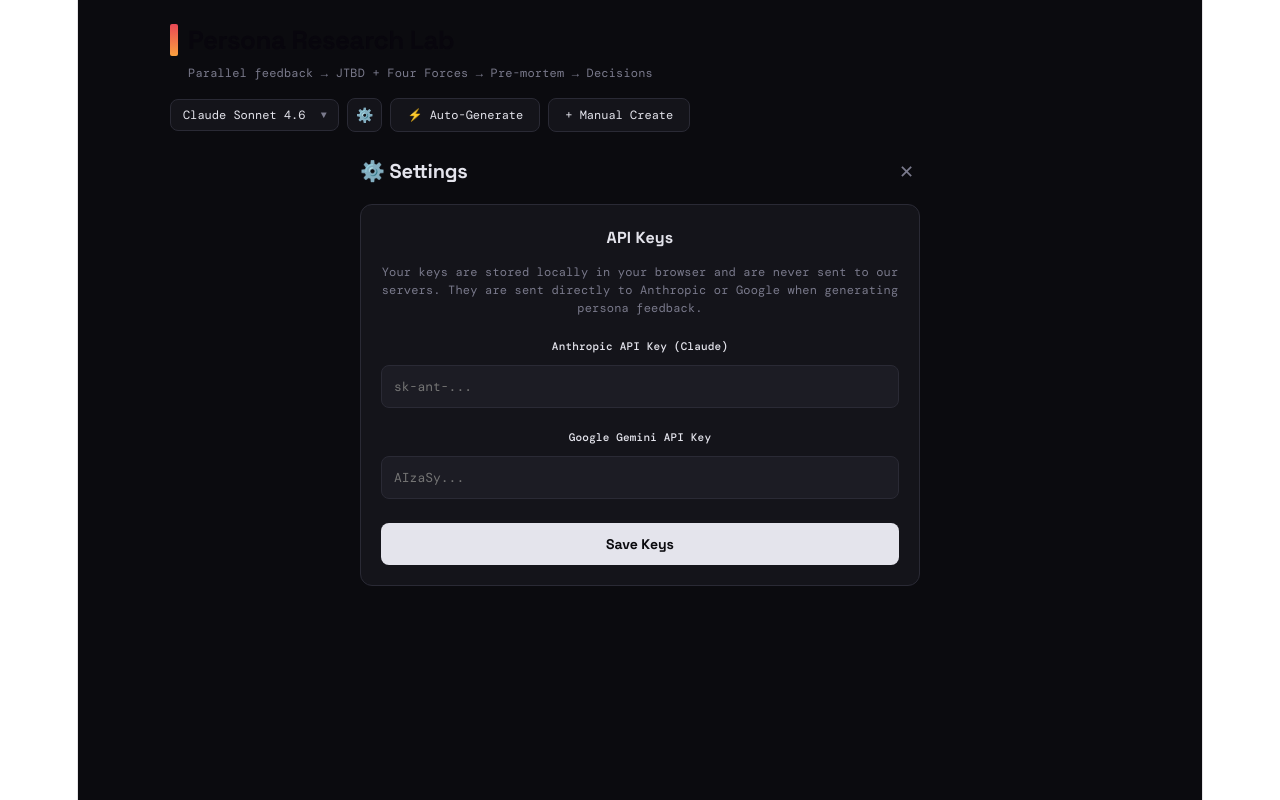
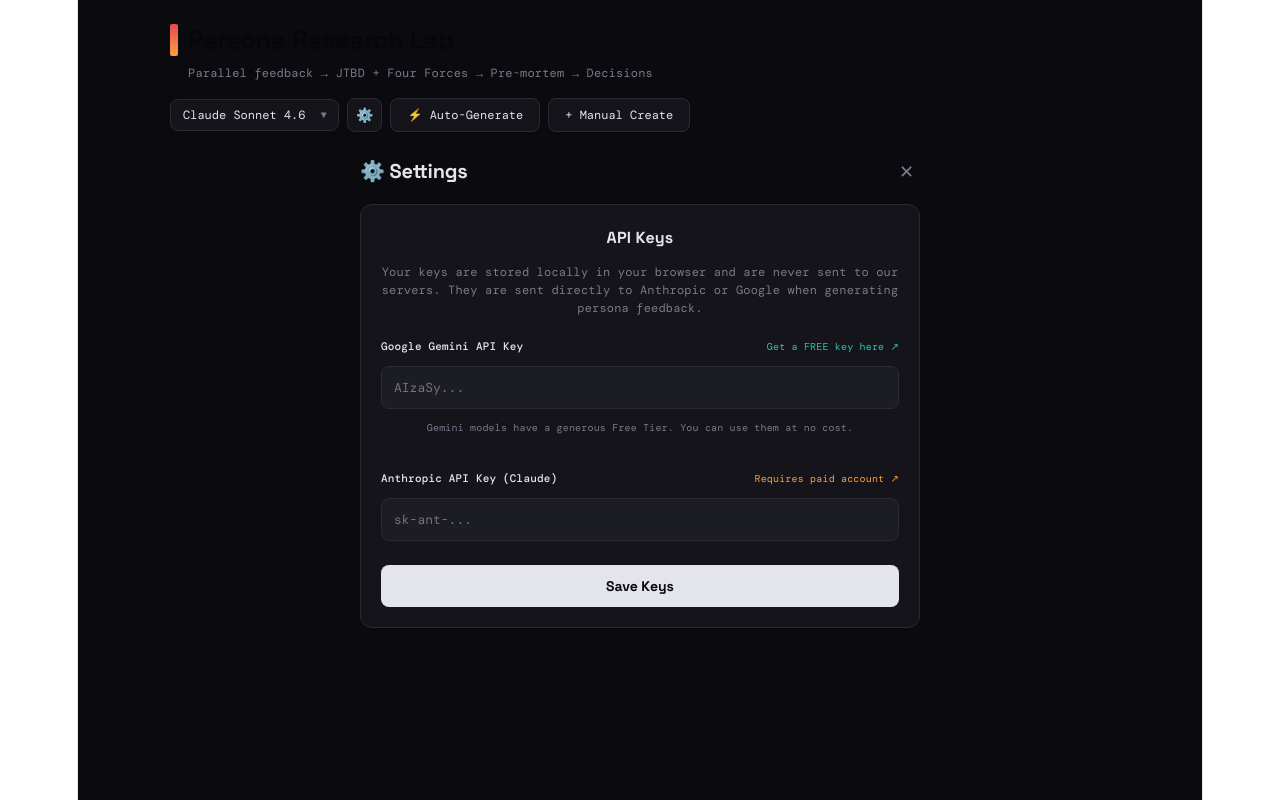
Before and after one commit to djfisher/persona-lab, a React (Vite) app: page / in a window 1280 px wide. Both pictures are taken after a click on the button "⚙️". Built offline with nearby package versions, Linux system fonts and the light colour scheme; what @react-pdf/renderer would draw is missing.

Commit message:
feat: Add free tier guidance to API settings UI
Updated the SettingsPanel to visually prioritize Gemini and provided direct links for users to get a free Gemini API key. Clarified that Claude requires a paid account.

```diff
--- a/src/components/panels/SettingsPanel.jsx
+++ b/src/components/panels/SettingsPanel.jsx
@@ -29,24 +29,31 @@ export const SettingsPanel = ({ onClose }) => {
           Your keys are stored locally in your browser and are never sent to our servers. They are sent directly to Anthropic or Google when generating persona feedback.
         </div>
 
-        <div style={{ marginBottom: 16 }}>
-          <div style={{ fontSize: 11, color: "var(--t1)", fontFamily: "var(--mono)", marginBottom: 6, fontWeight: 600 }}>Anthropic API Key (Claude)</div>
+        <div style={{ marginBottom: 24 }}>
+          <div style={{ display: "flex", justifyContent: "space-between", alignItems: "baseline", marginBottom: 6 }}>
+            <div style={{ fontSize: 11, color: "var(--t1)", fontFamily: "var(--mono)", fontWeight: 600 }}>Google Gemini API Key</div>
+            <a href="https://aistudio.google.com/app/apikey" target="_blank" rel="noreferrer" style={{ fontSize: 10, color: "#2EC4B6", fontFamily: "var(--mono)", textDecoration: "none" }}>Get a FREE key here ↗</a>
+          </div>
+          <input
+            type="password"
+            placeholder="AIzaSy..."
+            value={geminiKey}
+            onChange={e => setGeminiKey(e.target.value)}
+            style={{ width: "100%", padding: 12, border: "1px solid var(--bdr)", borderRadius: 8, background: "var(--s2)", color: "var(--t1)", fontFamily: "var(--mono)", fontSize: 13, boxSizing: "border-box" }}
+          />
+          <div style={{ fontSize: 10, color: "var(--t2)", fontFamily: "var(--mono)", marginTop: 6 }}>Gemini models have a generous Free Tier. You can use them at no cost.</div>
+        </div>
+
+        <div style={{ marginBottom: 24 }}>
+          <div style={{ display: "flex", justifyContent: "space-between", alignItems: "baseline", marginBottom: 6 }}>
+            <div style={{ fontSize: 11, color: "var(--t1)", fontFamily: "var(--mono)", fontWeight: 600 }}>Anthropic API Key (Claude)</div>
+            <a href="https://console.anthropic.com/settings/keys" target="_blank" rel="noreferrer" style={{ fontSize: 10, color: "#F9A03F", fontFamily: "var(--mono)", textDecoration: "none" }}>Requires paid account ↗</a>
+          </div>
           <input
             type="password"
             placeholder="sk-ant-..."
             value={anthropicKey}
             onChange={e => setAnthropicKey(e.target.value)}
-            style={{ width: "100%", padding: 12, border: "1px solid var(--bdr)", borderRadius: 8, background: "var(--s2)", color: "var(--t1)", fontFamily: "var(--mono)", fontSize: 13, boxSizing: "border-box" }}
-          />
-        </div>
-
-        <div style={{ marginBottom: 24 }}>
-          <div style={{ fontSize: 11, color: "var(--t1)", fontFamily: "var(--mono)", marginBottom: 6, fontWeight: 600 }}>Google Gemini API Key</div>
-          <input
-            type="password"
-            placeholder="AIzaSy..."
-            value={geminiKey}
-            onChange={e => setGeminiKey(e.target.value)}
             style={{ width: "100%", padding: 12, border: "1px solid var(--bdr)", borderRadius: 8, background: "var(--s2)", color: "var(--t1)", fontFamily: "var(--mono)", fontSize: 13, boxSizing: "border-box" }}
           />
         </div>
```
